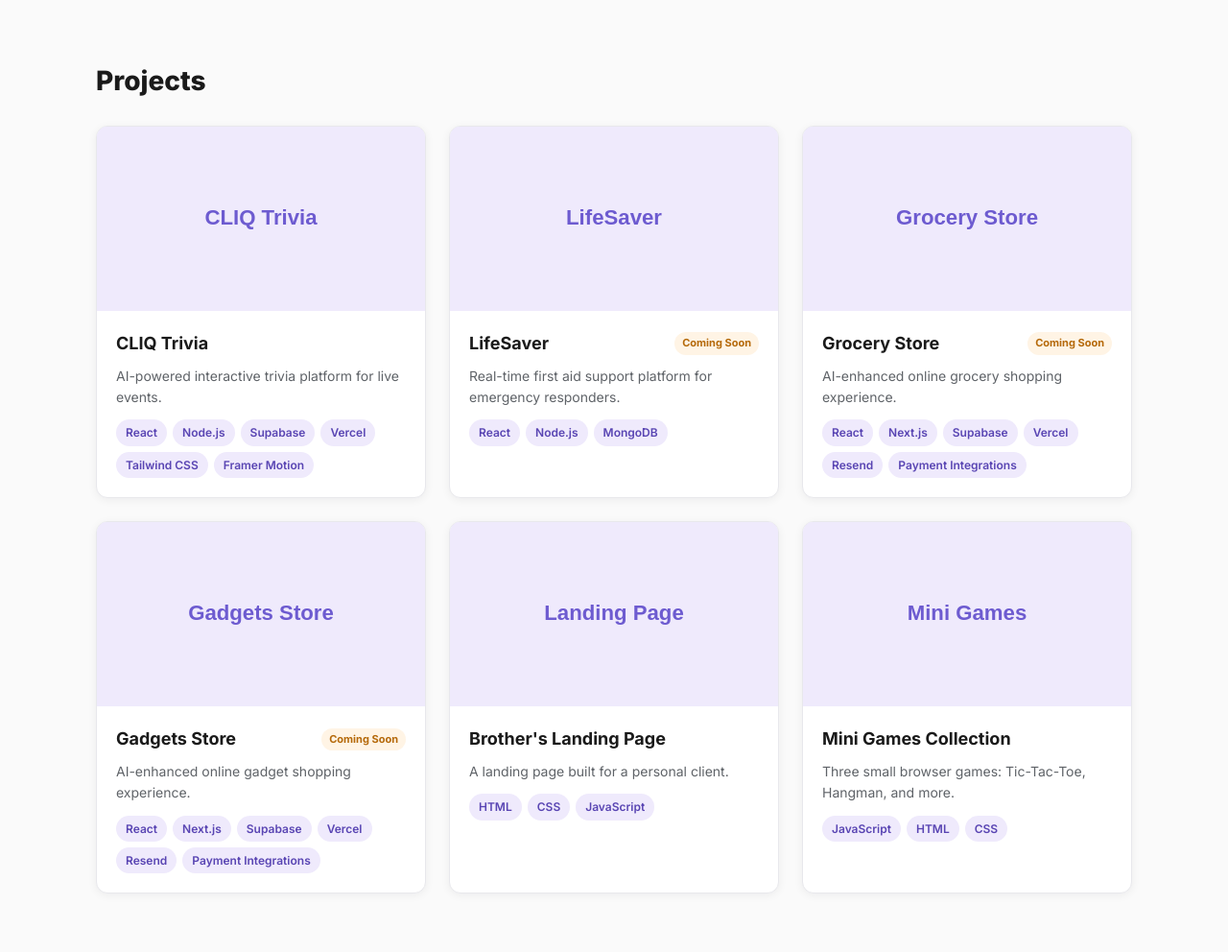
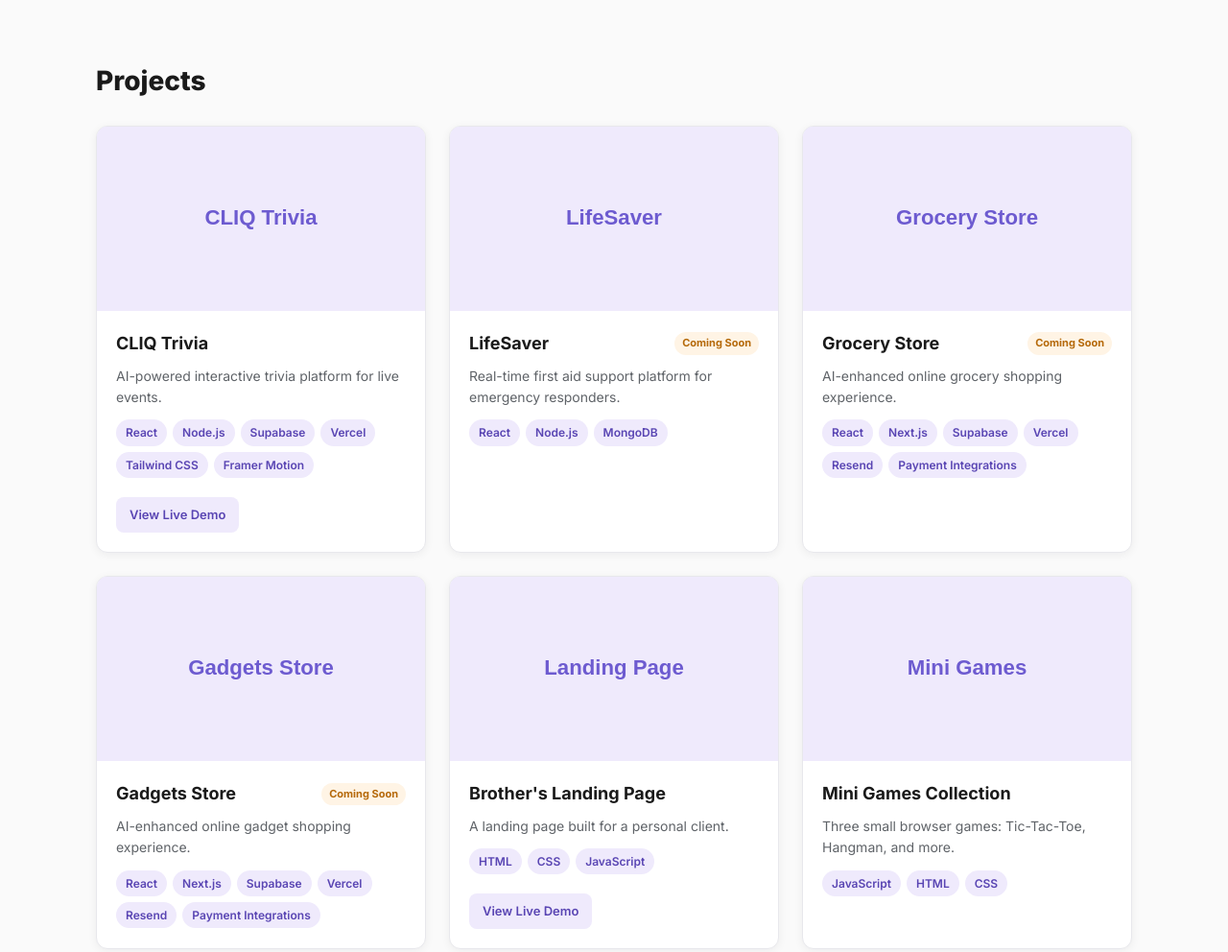
Before and after one commit to Sarale-Gamliel/sarale-gamliel.github.io, a website: page index.html in a window 1280 px wide. Shown: the part 1940-2932 px from the top of the page at 96% size. Drawn offline with Linux system fonts and the light colour scheme.

Commit message:
Add live demo link directly on project cards, wire up resume PDF
Cards now show a "View Live Demo" button below the tech tags for
projects with a live link, alongside the existing click-through to
the project detail page. Also places Sarale's resume PDF at
assets/resume.pdf so the header's Download CV button works.

Co-Authored-By: Claude Sonnet 5 <noreply@anthropic.com>

```diff
--- a/css/style.css
+++ b/css/style.css
@@ -190,6 +190,8 @@ section.page-section h2 { font-size: 28px; font-weight: 800; margin-bottom: 24px
 
 .project-card:hover { transform: translateY(-4px); box-shadow: var(--shadow-hover); }
 
+.project-card-link { display: block; color: inherit; }
+
 .project-card-image { aspect-ratio: 16 / 9; background: var(--accent-soft); overflow: hidden; }
 
 .project-card-image img { width: 100%; height: 100%; object-fit: cover; }
@@ -228,6 +230,23 @@ section.page-section h2 { font-size: 28px; font-weight: 800; margin-bottom: 24px
   border-radius: 999px;
   white-space: nowrap;
 }
+
+.project-card-actions { padding: 0 20px 20px; }
+
+.project-card-demo-link {
+  display: inline-flex;
+  align-items: center;
+  gap: 6px;
+  background: var(--accent-soft);
+  color: var(--accent-dark);
+  font-size: 13px;
+  font-weight: 600;
+  padding: 8px 14px;
+  border-radius: 8px;
+  transition: background 0.15s ease, color 0.15s ease;
+}
+
+.project-card-demo-link:hover { background: var(--accent); color: #fff; }
 
 .site-footer {
   border-top: 1px solid var(--border);
--- a/js/render.js
+++ b/js/render.js
@@ -29,8 +29,12 @@
     const badge = isComingSoon(project)
       ? `<span class="badge-coming-soon">${escapeHtml(labels.comingSoon)}</span>`
       : '';
+    const demoAction = project.links.demo
+      ? `<div class="project-card-actions"><a class="project-card-demo-link" href="${project.links.demo}" target="_blank" rel="noopener">${escapeHtml(labels.viewLiveDemo)}</a></div>`
+      : '';
     return `
-      <a class="project-card" href="project.html?id=${encodeURIComponent(project.id)}">
+      <div class="project-card">
+        <a class="project-card-link" href="project.html?id=${encodeURIComponent(project.id)}">
           <div class="project-card-image"><img src="${project.image}" alt="${escapeHtml(name)}" loading="lazy"></div>
           <div class="project-card-body">
             <div class="project-card-header">
@@ -40,7 +44,9 @@
             <p>${escapeHtml(desc)}</p>
             <div class="tech-tags">${renderTechTags(project.tech)}</div>
           </div>
-      </a>`;
+        </a>
+        ${demoAction}
+      </div>`;
   }
 
   function renderProjectDetail(project, lang, labels) {
```
Also changed, not shown: tests/render.test.js (+20 -0 lines), 1 other file. Lines whose indentation alone changed are shown as unchanged.
